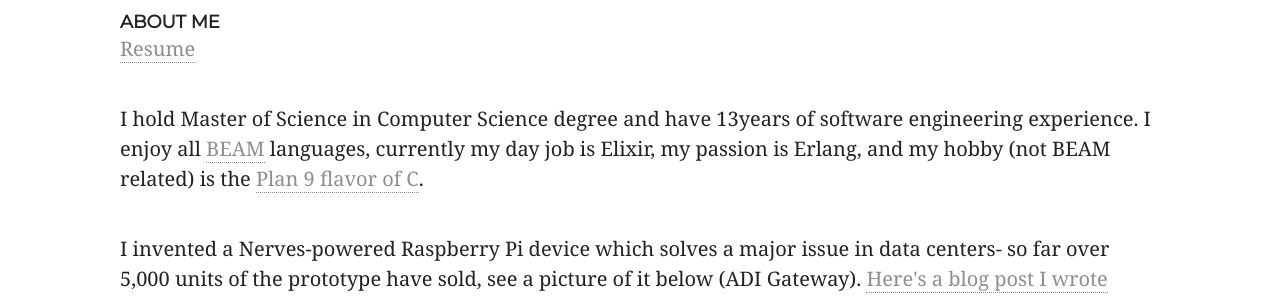
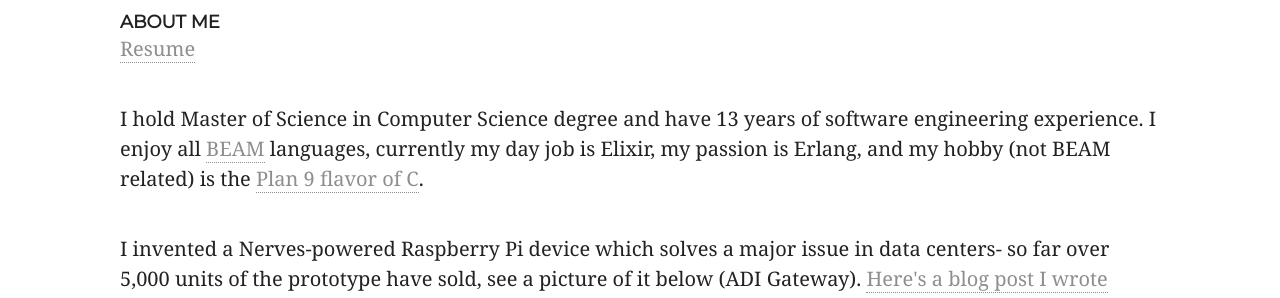
Before and after one commit to mattjg908/mattjg908.github.com, a Jekyll site: the page built from about/index.html, in a window 1280 px wide. Shown: the part 340-638 px from the top of the page. Built offline with Jekyll 4.4.1, drawn with Linux system fonts in a browser that asks for light colours; some web fonts are replaced.

Commit message:
Add whitespace

```diff
--- a/about/index.html
+++ b/about/index.html
@@ -16,7 +16,7 @@ overview: true
             </header>
 
             <p>I hold Master of Science in Computer Science degree and have
-            13years of software engineering experience. I enjoy all <a href="https://en.wikipedia.org/wiki/BEAM_(Erlang_virtual_machine)">BEAM</a> languages,
+            13 years of software engineering experience. I enjoy all <a href="https://en.wikipedia.org/wiki/BEAM_(Erlang_virtual_machine)">BEAM</a> languages,
             currently my day job is Elixir, my passion is Erlang, and my hobby
             (not BEAM related) is the <a href="http://doc.cat-v.org/plan_9/programming/c_programming_in_plan_9">Plan 9 flavor of C</a>.
             </p>
```
